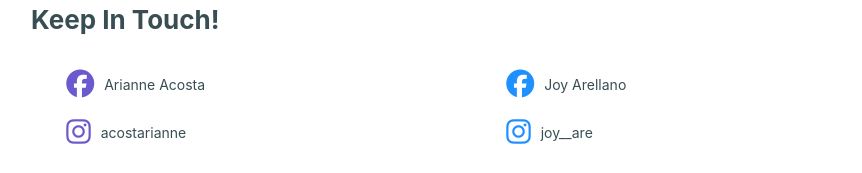
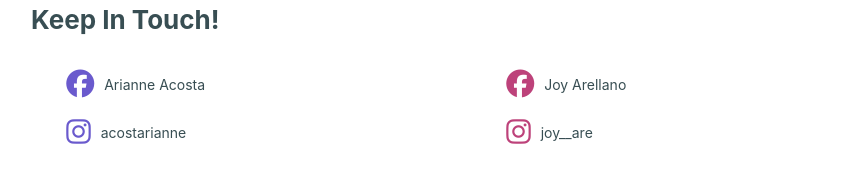
Before and after one commit to adacosta-3/121-MP-Acosta-Arellano, a React (Vite) app in the folder frontend/: page / in a window 1280 px wide. Shown: the part 1555-1728 px from the top of the page, without its empty margins (239-1101 px from the left). Built offline with nearby package versions, Linux system fonts and the light colour scheme.

Commit message:
Changed Facebook and Instagram color for Joy

```diff
--- a/frontend/src/pages/HomePage.jsx
+++ b/frontend/src/pages/HomePage.jsx
@@ -93,11 +93,11 @@ const HomePage = () => {
                 </div>
                 <div className="keep-in-touch-column">
                     <a href="https://www.facebook.com/kristine.arellano.754/" target="_blank" rel="noopener noreferrer" className="contact-link">
-                        <i className="fab fa-facebook" style={{ fontSize: '2em', color: '#1E90FF', marginRight: '10px' }}></i>
+                        <i className="fab fa-facebook" style={{ fontSize: '2em', color: '#bd427a', marginRight: '10px' }}></i>
                         <span className="contact-text">Joy Arellano</span>
                     </a>
                     <a href="https://www.instagram.com/joy__are/" target="_blank" rel="noopener noreferrer" className="contact-link">
-                        <i className="fab fa-instagram" style={{ fontSize: '2em', color: '#1E90FF' }}></i>
+                        <i className="fab fa-instagram" style={{ fontSize: '2em', color: '#bd427a' }}></i>
                         <span className="contact-text">joy__are</span>
                     </a>
                 </div>
```
